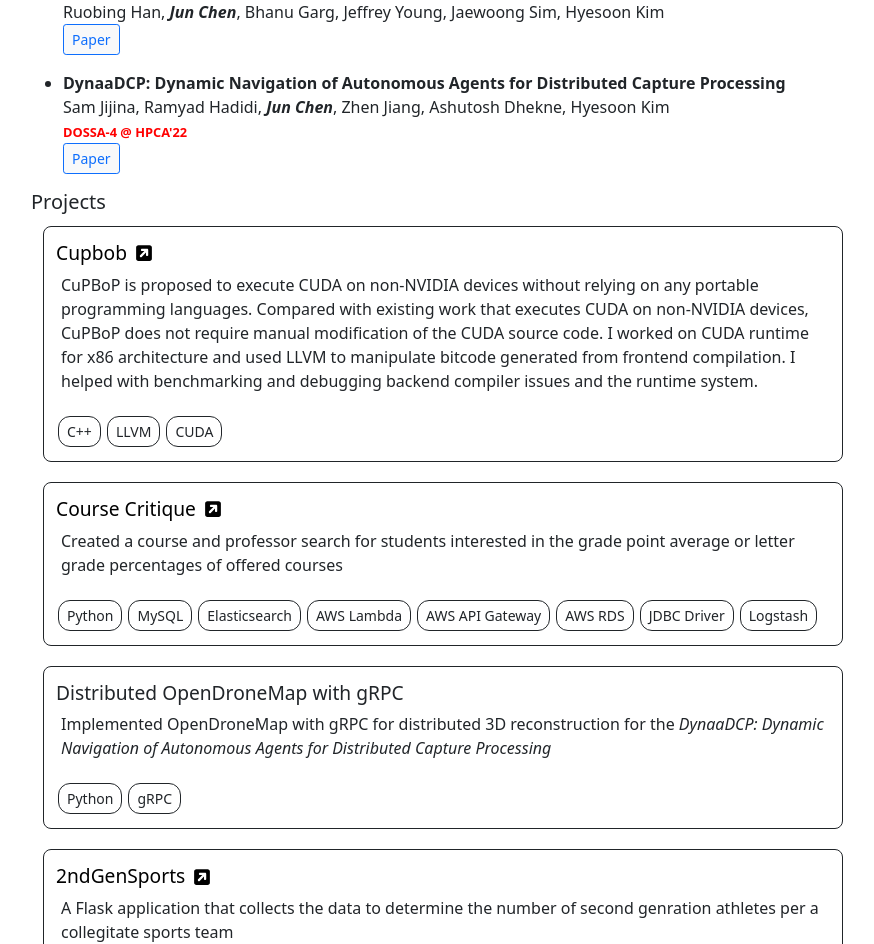
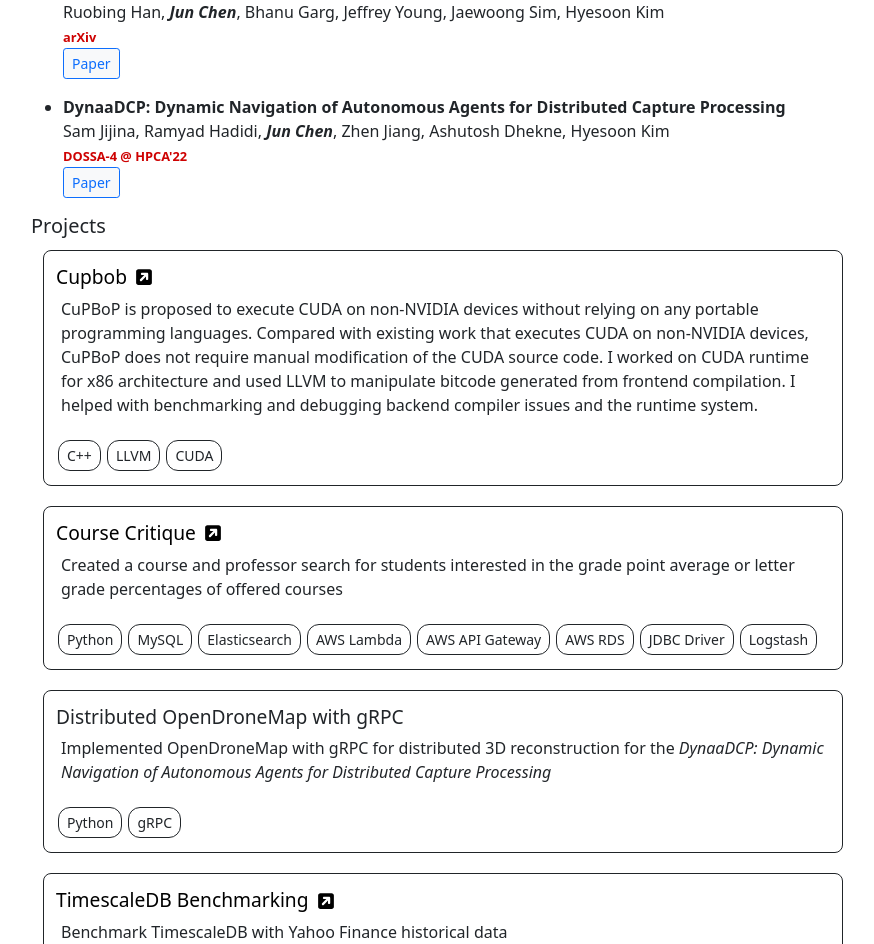
Before and after one commit to jchen706/personalProfile, a Next.js app: page / in a window 1280 px wide. Shown: the part 428-1372 px from the top of the page, without its empty margins (1-875 px from the left). Built offline with nearby package versions, Linux system fonts and the light colour scheme.

Commit message:
add new 2022

```diff
--- a/pages/components/paper.tsx
+++ b/pages/components/paper.tsx
@@ -5,10 +5,11 @@
   author: any,
   conf?: string,
   conflink?: string,
-  link: string
+  link: string,
+  type?: string,
 }
 
-const Paper: FunctionComponent<PaperProps> = ({ title, author, conf, conflink, link }) => <div>
+const Paper: FunctionComponent<PaperProps> = ({ title, author, conf, conflink, link, type }) => <div>
 <ul>
 <li>
   <div>
@@ -19,8 +20,11 @@
     <br/>
     { author }
     {/* Sam Jijina, Ramyad Hadidi, <i>Jun Chen</i>, Zhen Jiang, Ashutosh Dhekne, Hyesoon Kim */}
+    { type !== '' ? <>
+    <p className={styles.type}>{type}</p>
+    </> : <br/>
+    }
 
-    <br/>
     {conf !== ''  ? <>
     <span className={styles.pubconf}>
       <a className={styles.conflink} href={conflink}>
--- a/pages/index.tsx
+++ b/pages/index.tsx
@@ -49,7 +49,7 @@
           </a>
       </h1>
       	<h1>
-      	<a href="mailto:jchen706@gatech.edu" className={styles.homeColorBlack}>
+      	<a href="mailto:junchen46@gmail.com" className={styles.homeColorBlack}>
           <Image src="/square-envelope-solid.svg"  height={32} width={32}   alt="Email" />
         </a>
     	</h1>
@@ -63,17 +63,28 @@
       <main className={styles.main}>
         <div className="paperSection">
           <h5>Papers</h5>
+          {/* <Paper title="CuPBoP: A framework to make CUDA portable"
+          // Ruobing Han, Jun Chen, Bhanu Garg, Jeffrey Young, Jaewoong Sim, Hyesoon Kim
+          author={<>Ruobing Han, <i><strong>Jun Chen</strong></i>, Bhanu Garg, Jeffrey Young, Jaewoong Sim, Hyesoon Kim </>}
+          link=""
+          conf="PPOPP'23: 28th ACM SIGPLAN Annual Symposium on Principles and Practice of Parallel Programming"
+          conflink="http://prism.sejong.ac.kr/dossa-4/"
+          type="POSTER"
+          ></Paper> */}
           <Paper title="CuPBoP: CUDA for Parallelized and Broad-range Processors"
           // Ruobing Han, Jun Chen, Bhanu Garg, Jeffrey Young, Jaewoong Sim, Hyesoon Kim
           author={<>Ruobing Han, <i><strong>Jun Chen</strong></i>, Bhanu Garg, Jeffrey Young, Jaewoong Sim, Hyesoon Kim </>}
           link="https://arxiv.org/abs/2206.07896"
-          conf=''
+          conf='arXiv'
+          conflink="https://arxiv.org/abs/2206.07896"
+          type=''
           ></Paper>
           <Paper title=" DynaaDCP: Dynamic Navigation of Autonomous Agents for Distributed Capture Processing"
           author={<>Sam Jijina, Ramyad Hadidi, <i><strong>Jun Chen</strong></i>, Zhen Jiang, Ashutosh Dhekne, Hyesoon Kim </>}
           link="http://prism.sejong.ac.kr/dossa-4/dossa_paper/DynaaDCP_Final.pdf"
           conf="DOSSA-4 @ HPCA'22"
           conflink="http://prism.sejong.ac.kr/dossa-4/"
+          type=''
           ></Paper>
         </div>
         <div className="projectSection">
@@ -91,6 +102,10 @@
           <Project title="Distributed OpenDroneMap with gRPC"
            paragraph= {<>Implemented OpenDroneMap with gRPC for distributed 3D reconstruction for the  <span className={styles.paperBold}> DynaaDCP: Dynamic Navigation of Autonomous Agents for Distributed Capture Processing </span></>}
            tech={["Python", "gRPC"]}/>
+            <Project title="TimescaleDB Benchmarking"
+          paragraph="Benchmark TimescaleDB with Yahoo Finance historical data"
+          tech={["AWS EC2", "Selenium", "TimescaleDB", "PostgreSQL", "Python"]}
+          link="https://github.com/jchen706/timeseries_db"/>
           <Project title="2ndGenSports"
           paragraph="A Flask application that collects the data to determine the number of second genration athletes per a collegitate sports team"
           tech={["Python", "Flask", "AWS DynamoDB", "Selenium", "NLTK"]}
--- a/styles/Paper.module.css
+++ b/styles/Paper.module.css
@@ -3,17 +3,28 @@
 }
 
 .pubconf {
-  color: red;
+  color: #861515;
 }
 
 .pubbtn {
   margin-top: 8px;
 }
 
+.type {
+  background-color: #00CCFF;
+  width: fit-content;
+  color: white;
+  line-height: 20px;
+  margin-bottom: 0;
+  font-weight: 600;
+  font-size: 16px;
+  padding: 4px;
+  border-radius: 4px;
+}
 .conflink {
   font-size: 0.8rem;
   font-weight: 700;
   padding: 0;
   text-decoration: none !important;
-  color: red ;
+  color: #ce0202;
 }
```
Also changed, not shown: 1 other file (tests, documents, lock files or other folders).
